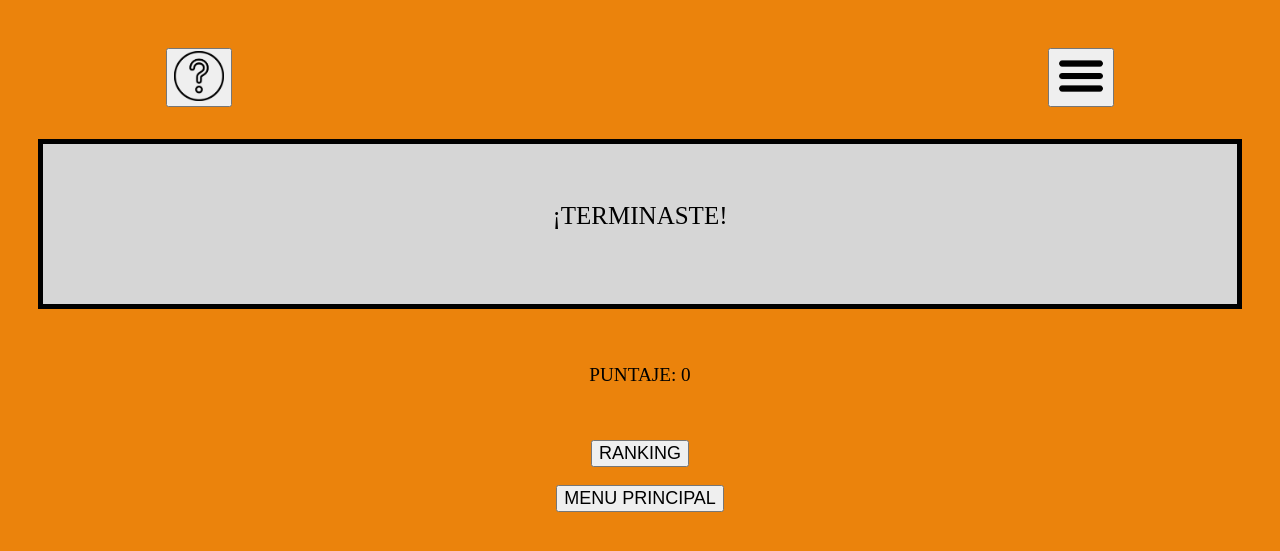
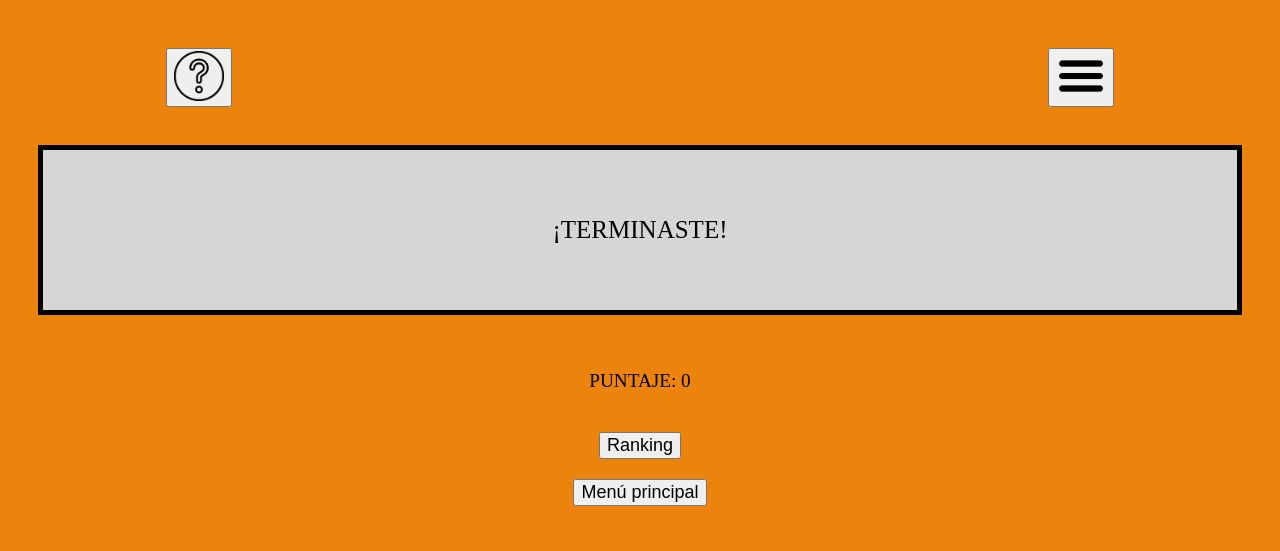
Before and after one commit to Furyko/Matanga, a Django app: page /victoria/1 in a window 1280 px wide. Shown: the top 551 px of the page. Run offline with Django 3.2, Linux system fonts and the light colour scheme; a user stored in the database is signed in; data comes from the database, SQL or seed files in the repository; both versions use the stored data as it was after the commit; some libraries are stand-ins or nearby versions.

Commit message:
Refactor de los templates victoria y derrota

```diff
--- a/Matanga_project/templates/victoria.html
+++ b/Matanga_project/templates/victoria.html
@@ -1,34 +1,49 @@
 {% extends 'templates/base.html' %}
 
 {% block content %}
+<head>
+    <style>
+        .cuadro_resultado {
+            margin-top: 170px;
+            margin-bottom: 40px;
+        }
+        .cuadro_resultado span {
+            line-height: 100px;
+        }
+        .compartir_resultado {
+            margin-bottom: 20px;
+        }
+        .btn_victoria {
+            margin-bottom: 20px;
+        }
+    </style>
+</head>
 <body>
-    <br><br><br><br><br><br><br>
-    <div style="text-align:center">
+    <div class="cuadro_resultado" style="text-align:center;">
         <div class="victoria">
-            <br>
-            <label for="formFile" class="form-label">¡TERMINASTE!</label>
+            <span class="">¡TERMINASTE!</span>
         </div>
-            <label style="font-size: larger;" for="">PUNTAJE: {{puntaje}}</label>
+        <div>
+            <label style="font-size: larger;">PUNTAJE: {{puntaje}}</label>
         </div>
     </div>
-    <br><br>
     {% load social_share %}
     <div class="compartir_resultado" style="text-align:center;">
         {% post_to_twitter "¡Conseguí {{puntaje}} puntos en Matanga!" '' "¡Postear en Twitter!" %}
         {% post_to_reddit "¡Conseguí {{puntaje}} puntos en Matanga!" '' "¡Postear en Reddit!" %}
     </div>
-    <br>
-    <div style="text-align: center;">
-        <form action="{% url 'ranking' %}">
-            <input style="font-size: large" type="submit" class="btn-danger" value="RANKING">
-        </form>
-        <br>
-        <form action="{% url 'inicio' %}">
-            <input style="font-size: large" type="submit" class="btn-danger" value="MENU PRINCIPAL">
-        </form>
+    <div style="text-align:center;">
+        <div class="btn_victoria">
+            <form action="{% url 'ranking' %}">
+                <input style="font-size: large" type="submit" class="btn-danger" value="Ranking">
+            </form>
+        </div>
+        <div class="btn_victoria">
+            <form action="{% url 'inicio' %}">
+                <input style="font-size: large" type="submit" class="btn-danger" value="Menú principal">
+            </form>
+        </div>
     </div>
-    <br><br><br><br>
 </body>
 
-
 {% endblock %}
```
Also changed, not shown: Matanga_project/templates/derrota.html (+33 -16 lines), Matanga_project/Matanga_project/db.sqlite3.
